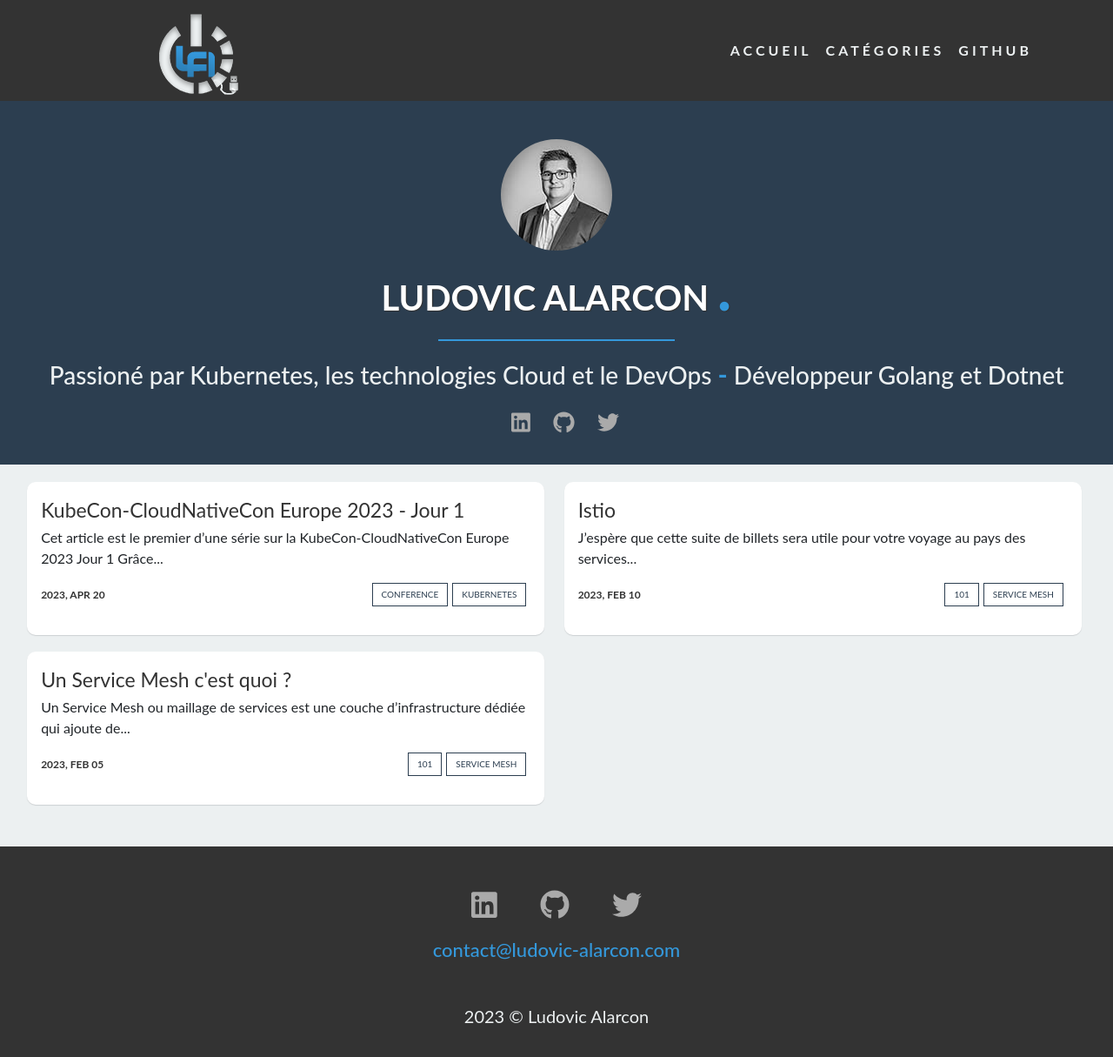
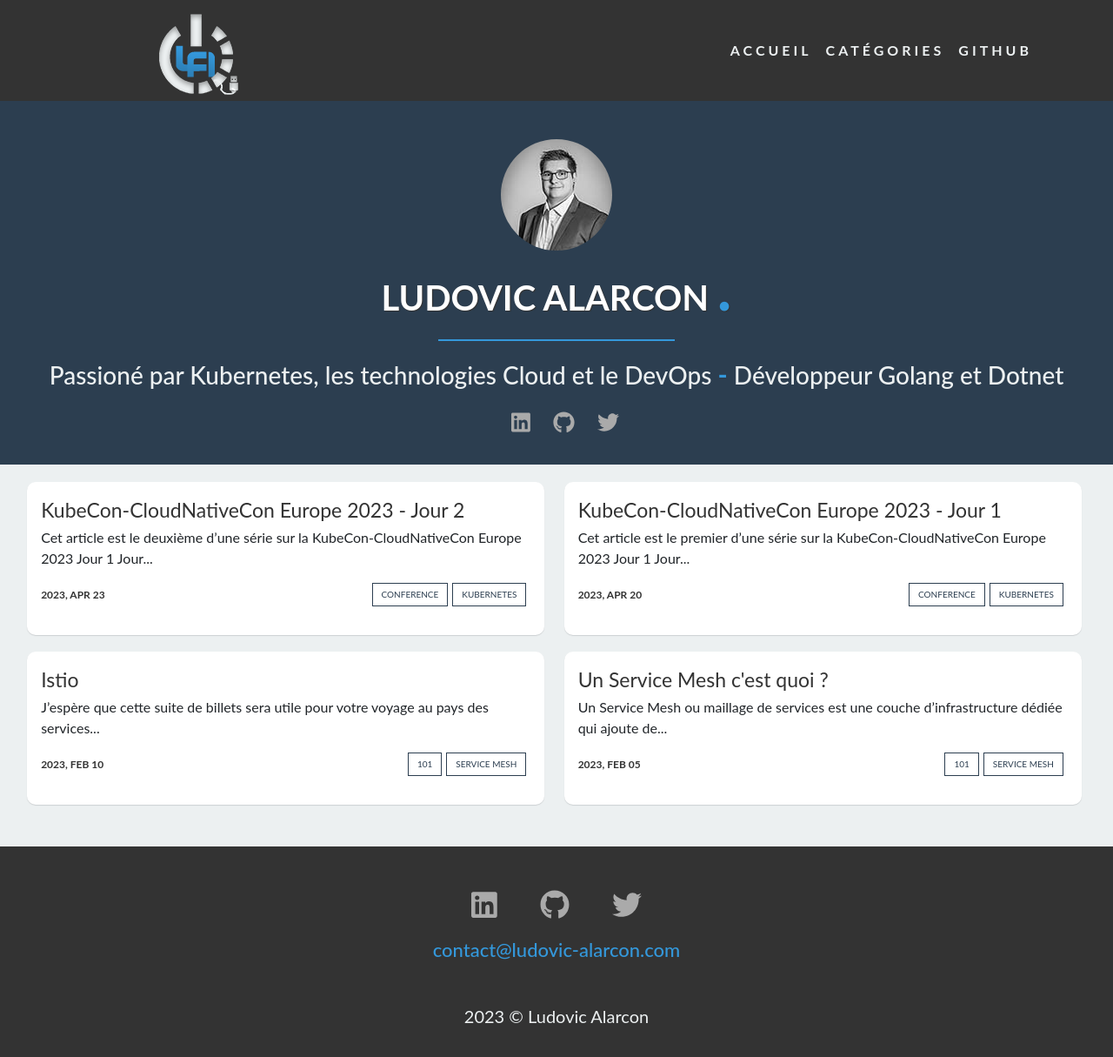
Before and after one commit to ludovicalarcon/ludovicalarcon.fr.github.io, a Jekyll site: the page built from index.html, in a window 1280 px wide and 1218 px high. Shown: the top 1215 px of the window at 87% size. Built offline with Jekyll 4.4.1, drawn with Linux system fonts in a browser that asks for light colours; nearby versions of some CDN libraries; the list of posts is cut into pages by our own code; some of the changed lines change nothing that is shown.

Commit message:
Add KubeCon Day2

```diff
--- a/_posts/2023-04-20-KubeCon-J1.md
+++ b/_posts/2023-04-20-KubeCon-J1.md
@@ -10,6 +10,7 @@
 
 Cet article est le premier d'une série sur la `KubeCon-CloudNativeCon Europe 2023`
 - __Jour 1__
+- [Jour 2]({% post_url 2023-04-23-KubeCon-J2 %})
 
 Grâce à `Amadeus`, j'ai eu la chance de pouvoir assister à la `KubeCon-CloudNativeCon Europe 2023` en physique et je les en remercie.
 L'édition 2023 se tenait à Amsterdam au RAI convention center.
--- /dev/null
+++ b/_posts/2023-04-23-KubeCon-J2.md
@@ -0,0 +1,76 @@
+---
+layout: post
+title: "KubeCon-CloudNativeCon Europe 2023 - Jour 2"
+tags: ["Kubernetes", "Conference"]
+---
+
+## ![](/assets/images/2023-04-19-KubeCon_Entrance.jpeg)
+
+<br>
+
+Cet article est le deuxième d'une série sur la `KubeCon-CloudNativeCon Europe 2023`
+- [Jour 1]({% post_url 2023-04-20-KubeCon-J1 %})
+- __Jour 2__
+
+C'est partie pour la deuxième journée avec les keynotes d'ouvertures.
+
+## ![](/assets/images/2023-04-23-keynote.jpeg)
+
+# Keynotes
+
+Nous avons d'abord eu les updates sur les `Special Interest Groups` (SIGs) ainsi que sur les projets en phase d'incubation.
+Pour moi, l'info à retenir est la sortie du [feed officiel des CVEs](https://kubernetes.io/docs/reference/issues-security/official-cve-feed/) Kubernetes en bêta.
+Il y a eu ensuite des présentations de quelques sponsors, avec notamment AWS qui sont venu parler de l'importance de la contribution open source et de leur contribution à la nouvelle registry `registry.k8s.io`.
+`Emily Fox` a enchaîné avec une présentation super intéressante sur l'importance du partage de connaissances pour la pérennité des projets.
+Elle a utilisé une comparaison très parlante entre les glaciers, qui représente l'accumulation de connaissances qui fond au fil du temps et les jardins où l'on plante et cultive la connaissance afin qu'elle perdure dans le temps.
+
+# Talks
+
+Encore une fois, c'était difficile de faire un choix, je regarderais les autres en replay.
+
+## Unlocking Argo CD’s Hidden Tools for Chaos Engineering
+
+Dan Garfield et Brandon Phillips de chez CodeFresh sont venus nous parler d'outils cachés, __sous-entendu non documentés__, permettant d'effectuer des tests de performance et de chaos engineering sur nos instance `ArgoCD`.
+Il suffit de se rendre dans le dossier [hack](https://github.com/argoproj/argo-cd/tree/master/hack) du projet d'ArgoCD pour retrouver ses outils non documentés.
+Ils nous présentent donc le [générateur de ressources](https://github.com/argoproj/argo-cd/tree/master/hack/gen-resources) avec lequel on va pouvoir générer des projets, des applications, des repository et des clusters afin de faire des tests de charge et voir à quel moment ArgoCD n'est plus trop stable.
+Le talk était très dynamique et bien améné, mais le contenu était relativement simpliste de mon point de vue.
+Voici quelques ordres de grandeurs:
+#### ![](/assets/images/2023-04-23-argocd.png)
+
+## Kubernetes Defensive Monitoring with Prometheus
+
+Je suis ensuite allé voir David de Torres Huerta et Mirco De Zorzi de Sysdig qui nous ont montré comment Prometheus peut être utilisé pour monitorer et détecter des comportements suspects.
+Le talk était super intéressant avec plein de cas de figure du quotidien et les exemples de queries associées.
+Avec par exemple, une potentiel attaque brut force
+#### ![](/assets/images/2023-04-23-prometheus1.png)
+Ou la détection d'exfiltration de données
+#### ![](/assets/images/2023-04-23-prometheus2.png)
+
+## Hacking and Defending Kubernetes Clusters: We'll Do It LIVE!!!
+
+ControlPlane avec James Cleverley-Prance et Fabian Kammel sont venus nous parler sécurité avec des potentielles surfaces d'attaques de cluster Kubernetes et leurs remédiations.
+Deux gros reproches sur ce talk:
+- C'est dommage d'avoir live dans le titre quand il s'agit de faire play/pause de vidéos pré-enregistrer
+- L'exploitation des surfaces d'attaques est pas trop présente (genre, on a récupéré le token d'un SA et on se connecte avec) et les remédiations consistaient a citer les règles écritent par Microsoft pour AKS
+
+Pour moi ce talk était plutôt destiné à des personnes qui ne veulent pas s'embêter à lire une page de docs.
+C'est dommage, car il y a beaucoup de choses à dire et à montrer sur ce sujet, je suis resté sur ma faim.
+
+## Building a Successful Business in Cloud Native
+
+Une table ronde composée de `Liz Rice` de chez Isovalent, `Kelsey Hightower` de chez Google, `Guillermo Rauch` de Vercel, `Sheng Liang` de chez Acorn Labs et `Tom Manville` de chez Kasten by Veeam.
+J'avoue avoir y avoir assisté plus pour les speakers (oui, j'ai fait mon fanboy) plutôt que pour le sujet de comment construire un business dans l'écosystème cloud native.
+Chacun a donné leur vision, leurs tips et leurs REX sur ce qu'est un business fructueux dans l'open source et des pistes pour y arriver.
+C'était super intéressant et enrichissant bien que nous technique.
+
+## Running Not Root Made Easy
+
+Luboslav Pivarc de chez Red Hat nous fait un retour d'expérience sur le challenge d'utiliser des containers non-root et ce qu'on peut mettre en place pour y parvenir.
+Cela passe par les permissions, comme par exemple pour nginx qui créer un dossier `/var/cache/nginx`, les capabilities `Permitted` et `Effective`, les devices, mais aussi SELinux.
+Le talk était plutôt intéressant, mais il faut que je le revoie en replay pour pouvoir tester en parallèle les solutions qu'il donne.
+J'ai beaucoup aimé sa conclusion sur le fait que lorsqu'on fournit une image, un produit à ses users, il est impératif de penser au mode non-root.
+Il ne faut pas laisser cette responsabilité aux end-users qui n'ont pas toujours la main et doivent utiliser des astuces.
+
+# Conclusion
+
+Une autre journée très bien remplie, j'en ressors avec plein d'idées et de trucs à tester.
```
Also changed, not shown: assets/images/2023-04-23-keynote.jpeg (added), assets/images/2023-04-23-prometheus1.png (added), assets/images/2023-04-23-prometheus2.png (added), 1 other file.
